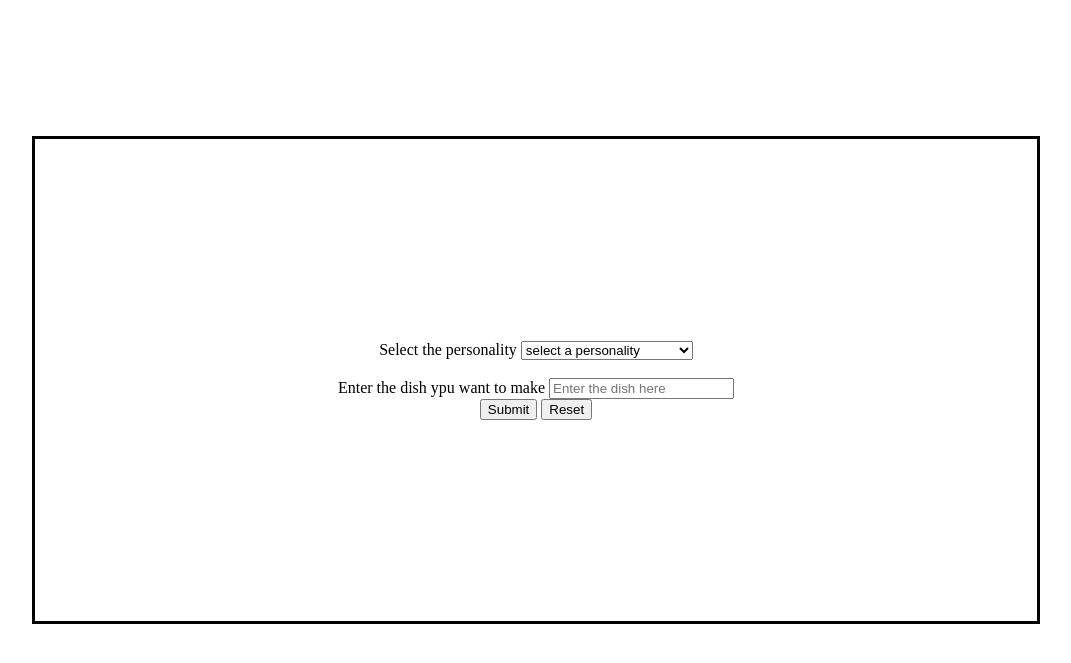
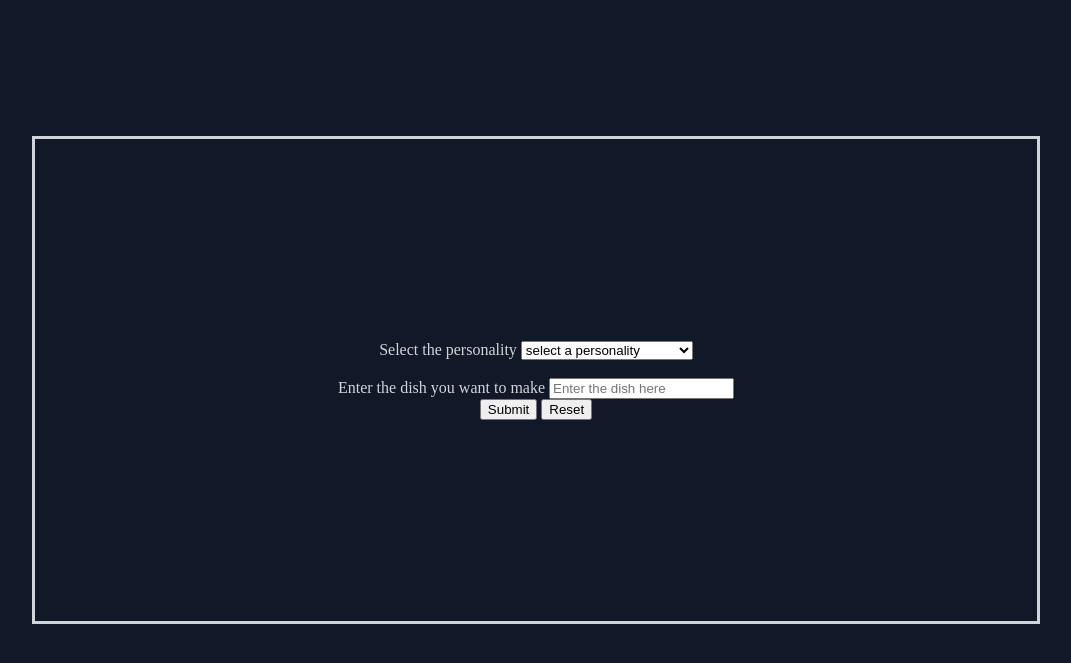
Before and after one commit to RupaakSrinivas/GDSC-Icebreaker-Hackathon, a Flask app: page / in a window 1280 px wide. Shown: the top 663 px of the page, without its empty margins (104-1175 px from the left). Run offline with Flask 3, Linux system fonts and the light colour scheme; parts of the project's set-up code (start-up, migrations or seed data) failed here and were passed over.

Commit message:
Added background color to HTML page and corrected a spelling

```diff
--- a/static/css/style.css
+++ b/static/css/style.css
@@ -4,6 +4,8 @@
 
 }
 body{
+    color: rgb(209, 213, 219);
+    background-color: rgb(17, 24, 39);
     border : hidden;
     padding-top: 10%;
     padding-left: 10%;
--- a/templates/index.html
+++ b/templates/index.html
@@ -23,7 +23,7 @@
                 </div>
                 <br>
                 <div class="dish_form">
-                    <label for="dish_input">Enter the dish ypu want to make</label>
+                    <label for="dish_input">Enter the dish you want to make</label>
                     <input type="text" id="dish_input" placeholder="Enter the dish here" name="dish">
                 </div>
                 <div class="submit_form">
```
